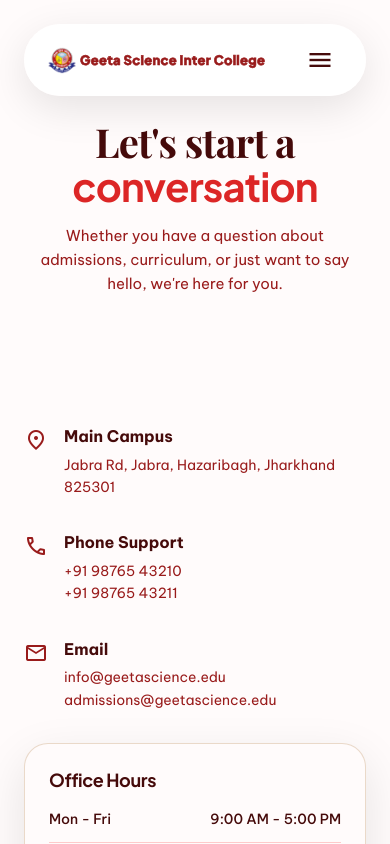
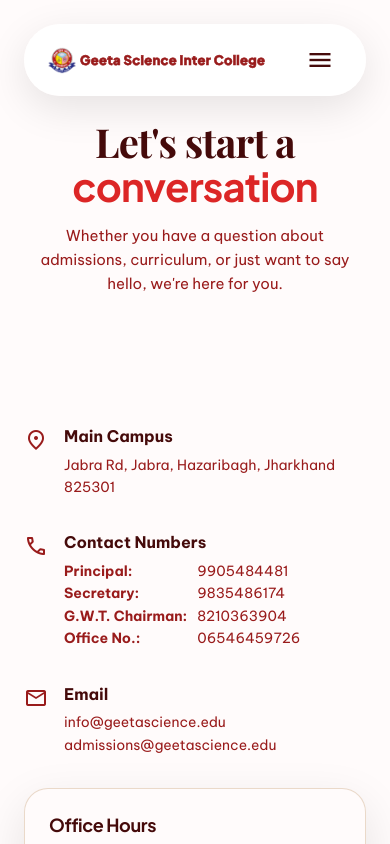
Before and after one commit to Subhampas1/geetascienceintercollege, a React (Vite) app: page /contact in a window 390 px wide. Shown: the top 844 px of the page. Built offline with nearby package versions, Linux system fonts and the light colour scheme; a web font is replaced by a local one.

Commit message:
Update Contact page with Principal, Secretary, Chairman, and Office phone numbers

```diff
--- a/src/pages/Contact.jsx
+++ b/src/pages/Contact.jsx
@@ -47,8 +47,13 @@ const Contact = () => {
               <div className="info-block">
                 <span className="material-symbols-outlined text-brown">call</span>
                 <div>
-                  <strong className="text-navy">Phone Support</strong>
-                  <p>{contactData.phone1}<br />{contactData.phone2}</p>
+                  <strong className="text-navy">Contact Numbers</strong>
+                  <p style={{ lineHeight: '1.6' }}>
+                    <span style={{ display: 'inline-block', width: '130px' }}><strong>Principal:</strong></span> 9905484481<br />
+                    <span style={{ display: 'inline-block', width: '130px' }}><strong>Secretary:</strong></span> 9835486174<br />
+                    <span style={{ display: 'inline-block', width: '130px' }}><strong>G.W.T. Chairman:</strong></span> 8210363904<br />
+                    <span style={{ display: 'inline-block', width: '130px' }}><strong>Office No.:</strong></span> 06546459726
+                  </p>
                 </div>
               </div>
 
```
